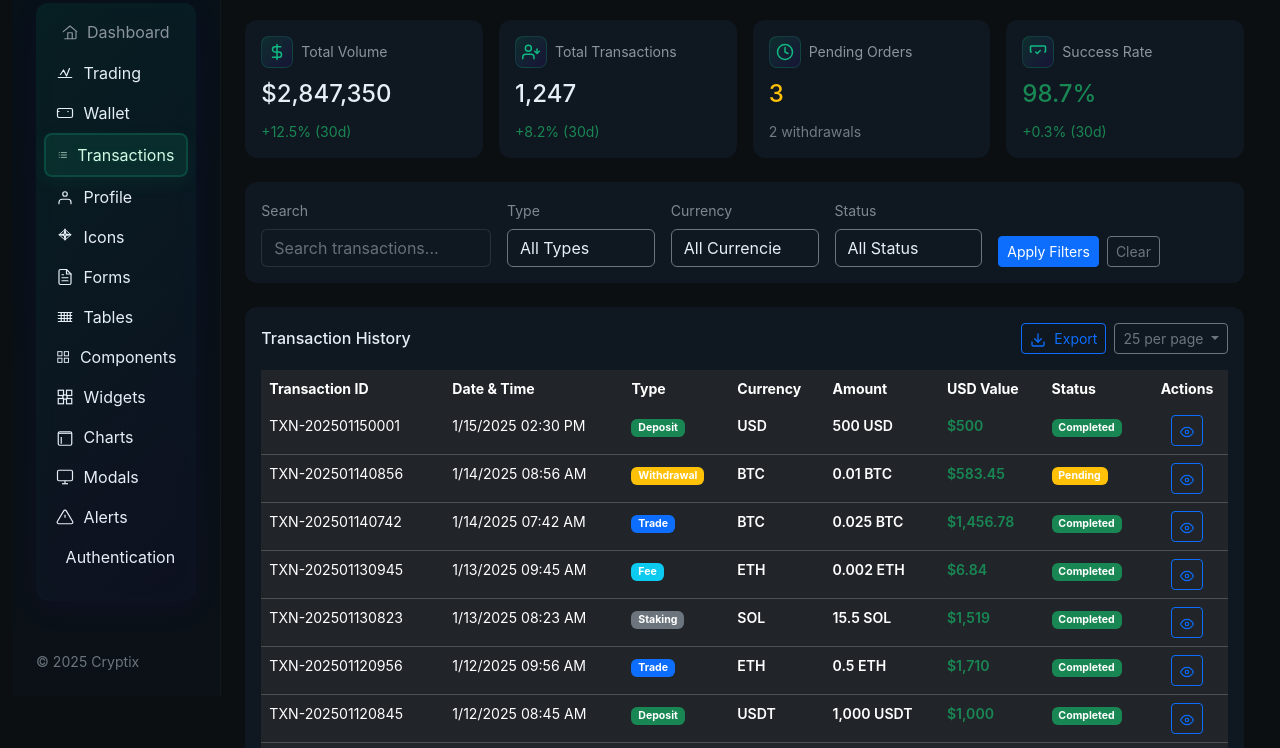
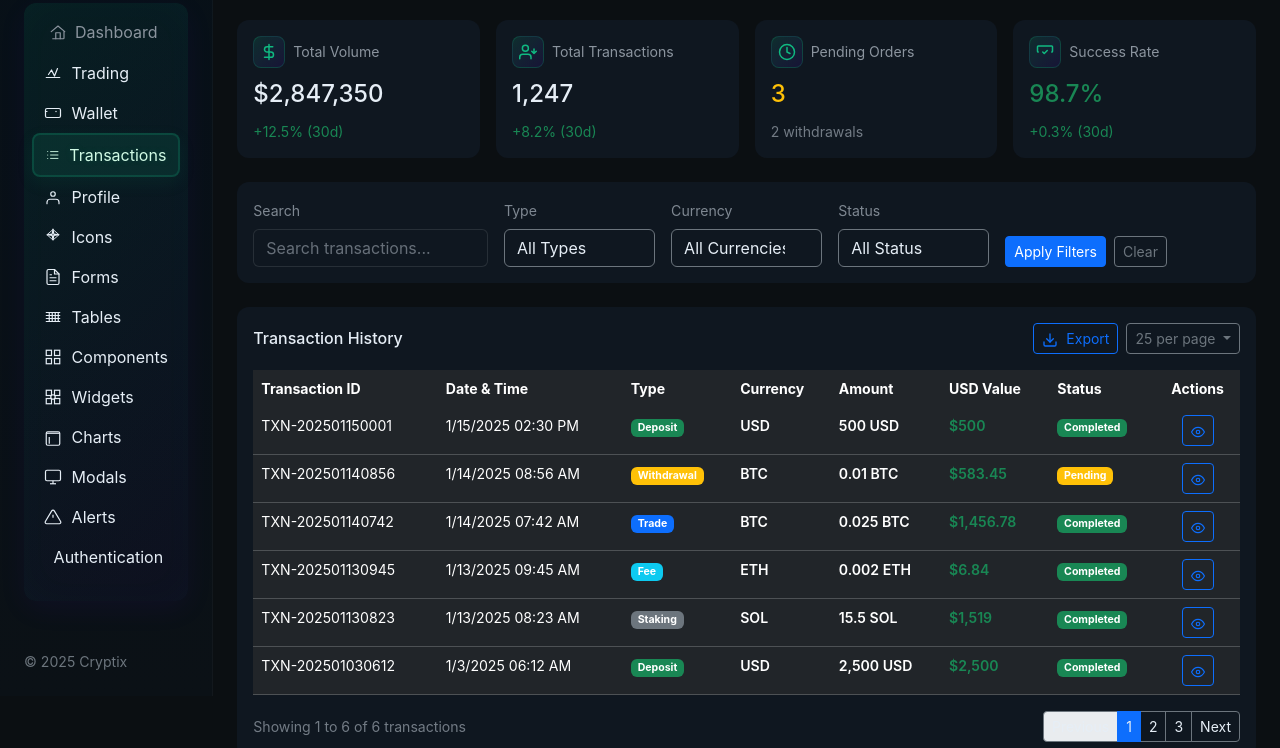
Before and after one commit to T4z4r/crypto-trade-ui-bootstrap, a plain HTML site: page transactions.html in a window 1280 px wide. Shown: the part 104-852 px from the top of the page. Drawn offline with nearby package versions, Linux system fonts and the light colour scheme.

Commit message:
fix: minor adjustiments

```diff
--- a/assets/css/styles.css
+++ b/assets/css/styles.css
@@ -56,6 +56,8 @@ body {
 .light-mode .sidebar {
   background: linear-gradient(180deg, #f8f9fa 0%, #e9ecef 100%);
   border-right: 1px solid rgba(0, 0, 0, 0.1);
+  height: 100vh;
+  min-height: 100vh;
 }
 .light-mode .card {
   background: linear-gradient(180deg, rgba(0, 0, 0, 0.02), rgba(0, 0, 0, 0.01));
@@ -242,10 +244,26 @@ body {
   font-family: Inter, system-ui, -apple-system, "Segoe UI", Roboto,
     "Helvetica Neue", Arial;
   margin: 0;
+  height: 100vh;
+  overflow-x: hidden;
+}
+
+/* Ensure container-fluid takes full height */
+.container-fluid {
+  height: 100vh;
+  padding: 0;
+}
+
+/* Ensure row takes full height for sidebar layout */
+.row.gx-0 {
+  height: 100vh;
+  margin: 0;
 }
 .sidebar {
   background: linear-gradient(180deg, #071018 0%, #0b1116 100%);
   border-right: 1px solid rgba(255, 255, 255, 0.03);
+  height: 100vh;
+  min-height: 100vh;
 }
 .brand {
   color: var(--accent);
--- a/assets/js/transactions.js
+++ b/assets/js/transactions.js
@@ -24,25 +24,7 @@ class TransactionManager {
       { id: 'TXN-202501140742', type: 'trade', currency: 'BTC', amount: 0.025, usdValue: 1456.78, status: 'completed', date: '2025-01-14T07:42:33Z' },
       { id: 'TXN-202501130945', type: 'fee', currency: 'ETH', amount: 0.002, usdValue: 6.84, status: 'completed', date: '2025-01-13T09:45:18Z' },
       { id: 'TXN-202501130823', type: 'staking', currency: 'SOL', amount: 15.5, usdValue: 1519.00, status: 'completed', date: '2025-01-13T08:23:47Z' },
-      { id: 'TXN-202501120956', type: 'trade', currency: 'ETH', amount: 0.5, usdValue: 1710.00, status: 'completed', date: '2025-01-12T09:56:22Z' },
-      { id: 'TXN-202501120845', type: 'deposit', currency: 'USDT', amount: 1000, usdValue: 1000, status: 'completed', date: '2025-01-12T08:45:11Z' },
-      { id: 'TXN-202501110732', type: 'withdrawal', currency: 'ADA', amount: 500, usdValue: 225.00, status: 'failed', date: '2025-01-11T07:32:55Z' },
-      { id: 'TXN-202501110658', type: 'airdrop', currency: 'DOT', amount: 10, usdValue: 85.00, status: 'completed', date: '2025-01-11T06:58:14Z' },
-      { id: 'TXN-202501100924', type: 'trade', currency: 'SOL', amount: 8.5, usdValue: 833.00, status: 'completed', date: '2025-01-10T09:24:37Z' },
-      { id: 'TXN-202501100812', type: 'fee', currency: 'BTC', amount: 0.0001, usdValue: 5.83, status: 'completed', date: '2025-01-10T08:12:45Z' },
-      { id: 'TXN-202501090745', type: 'staking', currency: 'ETH', amount: 2.5, usdValue: 8550.00, status: 'completed', date: '2025-01-09T07:45:29Z' },
-      { id: 'TXN-202501090634', type: 'deposit', currency: 'BTC', amount: 0.05, usdValue: 2917.25, status: 'completed', date: '2025-01-09T06:34:18Z' },
-      { id: 'TXN-202501080923', type: 'trade', currency: 'ADA', amount: 1000, usdValue: 450.00, status: 'completed', date: '2025-01-08T09:23:56Z' },
-      { id: 'TXN-202501080812', type: 'withdrawal', currency: 'USDT', amount: 500, usdValue: 500, status: 'pending', date: '2025-01-08T08:12:33Z' },
-      { id: 'TXN-202501070656', type: 'fee', currency: 'SOL', amount: 0.01, usdValue: 0.98, status: 'completed', date: '2025-01-07T06:56:41Z' },
-      { id: 'TXN-202501070545', type: 'trade', currency: 'BTC', amount: 0.015, usdValue: 874.28, status: 'completed', date: '2025-01-07T05:45:12Z' },
-      { id: 'TXN-202501060934', type: 'staking', currency: 'ADA', amount: 2500, usdValue: 1125.00, status: 'completed', date: '2025-01-06T09:34:27Z' },
-      { id: 'TXN-202501060823', type: 'deposit', currency: 'ETH', amount: 1.0, usdValue: 3420.00, status: 'completed', date: '2025-01-06T08:23:15Z' },
-      { id: 'TXN-202501050712', type: 'airdrop', currency: 'SOL', amount: 5, usdValue: 490.00, status: 'completed', date: '2025-01-05T07:12:38Z' },
-      { id: 'TXN-202501050601', type: 'trade', currency: 'ETH', amount: 0.75, usdValue: 2565.00, status: 'completed', date: '2025-01-05T06:01:52Z' },
-      { id: 'TXN-202501040945', type: 'withdrawal', currency: 'BTC', amount: 0.02, usdValue: 1166.90, status: 'completed', date: '2025-01-04T09:45:26Z' },
-      { id: 'TXN-202501040834', type: 'fee', currency: 'ETH', amount: 0.0015, usdValue: 5.13, status: 'completed', date: '2025-01-04T08:34:19Z' },
-      { id: 'TXN-202501030723', type: 'staking', currency: 'DOT', amount: 100, usdValue: 850.00, status: 'completed', date: '2025-01-03T07:23:44Z' },
+
       { id: 'TXN-202501030612', type: 'deposit', currency: 'USD', amount: 2500, usdValue: 2500, status: 'completed', date: '2025-01-03T06:12:37Z' }
     ];
 
```
